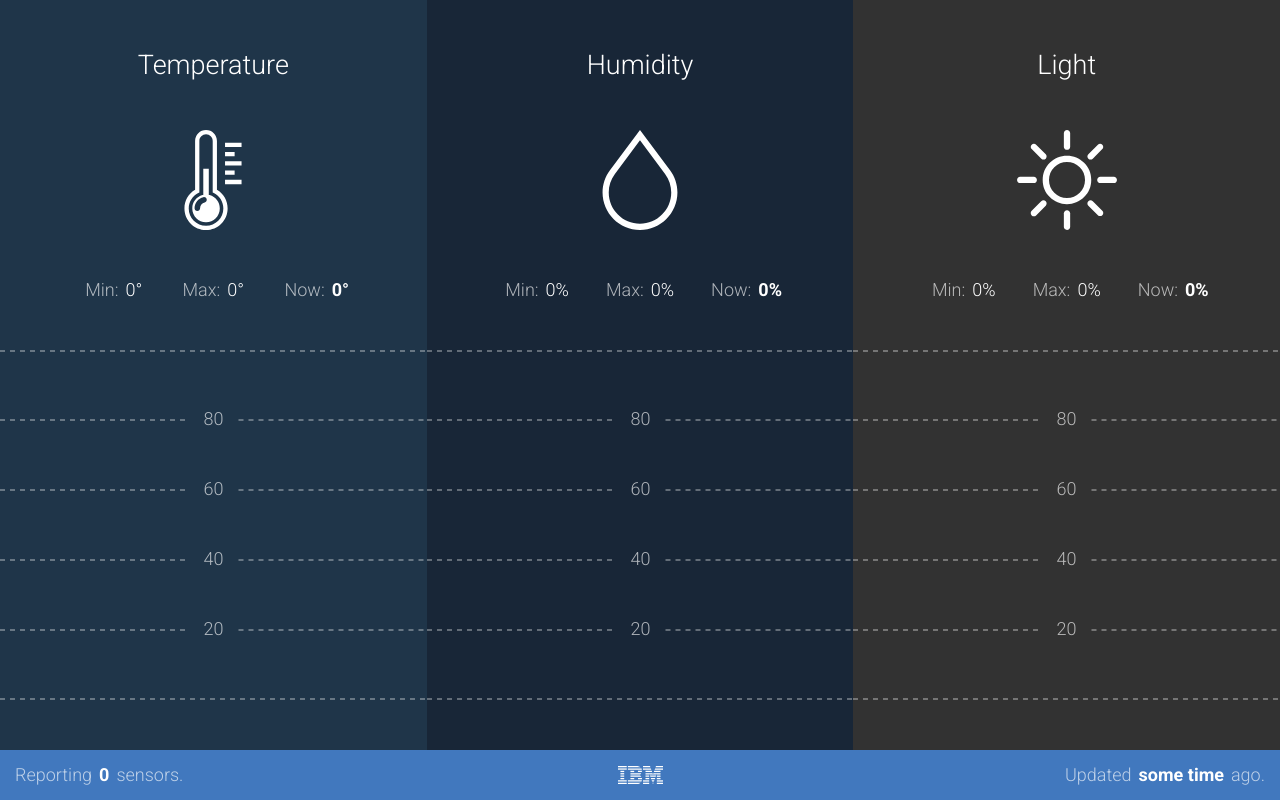
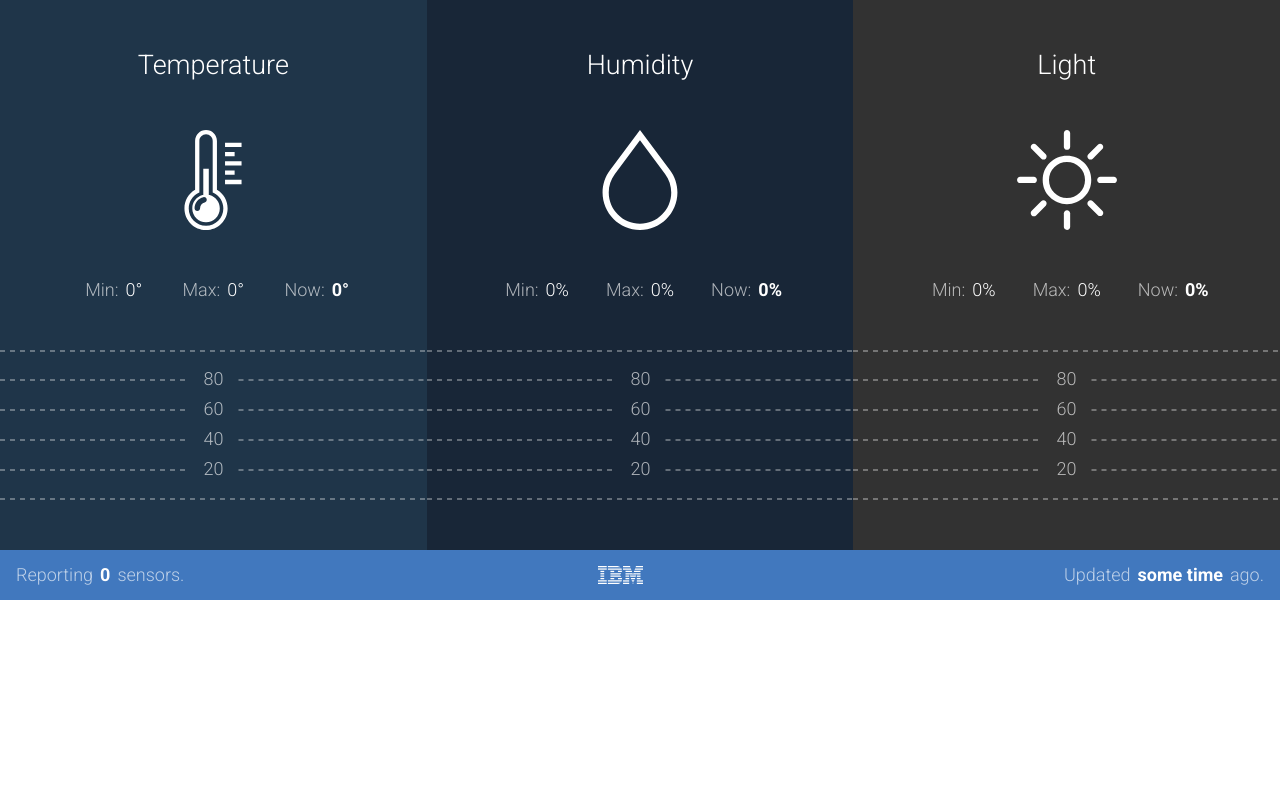
Before and after one commit to krhoyt/Jfokus-2017, a website: page bluemix/public/index.html in a window 1280 px wide. Drawn offline with nearby package versions, Linux system fonts and the light colour scheme.

Commit message:
Rework status bar.
Status bar was part of each panel, but content and behavior differed
for each. Now a unified status bar at the bottom of the screen.

```diff
--- a/bluemix/public/index.html
+++ b/bluemix/public/index.html
@@ -12,6 +12,9 @@
 
 </head>
 <body>
+
+<!-- Environment -->
+<div class="panels">
 
   <!-- Temperature -->
   <section class="temperature">
@@ -50,15 +53,6 @@
       <g></g>
     </svg>
 
-  <!-- Status area -->
-  <!-- Content varies per panel -->
-  <!-- Middle element changes content -->
-  <div class="status">
-    <p>Reporting</p>
-    <p>0</p>
-    <p>sensors.</p>
-  </div>
-
   </section>
 
   <!-- Humidity -->
@@ -86,7 +80,6 @@
       <g></g>
       <g></g>
     </svg>
-  <div class="status"></div>
   </section>
 
   <!-- Light -->
@@ -114,12 +107,29 @@
       <g></g>
       <g></g>
     </svg>
+  </section>
+
+</div>
+
+<!-- Status area -->
 <div class="status">
+
+  <!-- Sensor count -->
+  <p>Reporting</p>
+  <p class="highlight">0</p>
+  <p>sensors.</p>
+
+  <!-- Hit area -->
+  <!-- Branding -->
+  <!-- Extras -->
+  <div></div>
+
+  <!-- Timing -->
   <p>Updated</p>
-    <p>some time</p>
+  <p class="highlight">some time</p>
   <p>ago.</p>
+
 </div>
-</section>
 
 <!-- Socket IO -->
 <script src="https://cdn.socket.io/socket.io-1.4.5.js"></script>
@@ -127,16 +137,12 @@
 <!-- Moment -->
 <script src="https://cdnjs.cloudflare.com/ajax/libs/moment.js/2.17.0/moment.min.js"></script>
 
-<!-- Event dispatching -->
-<!-- Flux-ish -->
-<script src="script/dispatcher.js"></script>
-<script src="script/dashboard.event.js"></script>
-
 <!-- Components -->
 <!-- Shadow DOM where are you?! -->
 <script src="script/dashboard/history.js"></script>
 <script src="script/dashboard/chart.js"></script>
 <script src="script/dashboard/panel.js"></script>
+<script src="script/dashboard/status.js"></script>
 
 <!-- Application -->
 <script src="script/dashboard/dashboard.js"></script>
--- a/bluemix/public/script/dashboard/chart.js
+++ b/bluemix/public/script/dashboard/chart.js
@@ -118,4 +118,5 @@ class Chart {
 
 }
 
+// Constants
 Chart.SVG_NAMESPACE = 'http://www.w3.org/2000/svg';
--- a/bluemix/public/script/dashboard/dashboard.js
+++ b/bluemix/public/script/dashboard/dashboard.js
@@ -7,8 +7,12 @@ class Dashboard {
     this._temperature = new Panel( 'section.temperature' );
     this._humidity = new Panel( 'section.humidity' );
     this._light = new Panel( 'section.light' );
+
+    // Status bar
+    this._status = new Status( '.status' );
   }
 
 }
 
+// Let's do this!
 var app = new Dashboard();
--- /dev/null
+++ b/bluemix/public/script/dashboard/status.js
@@ -0,0 +1,23 @@
+class Status {
+
+  constructor( path ) {
+    console.log( 'Status.' );
+
+    // Root element
+    this._element = document.querySelector( path );
+
+    // Fields
+    this._count = this._element.querySelector( 'p.highlight:first-of-type' );
+    this._clock = this._element.querySelector( 'p.highlight:last-of-type' );
+
+    // Hit area
+    // Used for special features
+    this._hit = this._element.querySelector( 'div' );
+    this._hit.addEventListener( 'click', evt => this.doHitClick( evt ) );
+  }
+
+  doHitClick() {
+    console.log( 'Hit!' );
+  }
+
+}
--- a/bluemix/public/style/dashboard.css
+++ b/bluemix/public/style/dashboard.css
@@ -1,7 +1,7 @@
 body {
   color: white;
   display: flex;
-  flex-direction: row;
+  flex-direction: column;
   font-family: 'Roboto', sans-serif;
   margin: 0;
   padding: 0;
@@ -26,19 +26,6 @@ section {
 svg {
   flex-grow: 1;
   margin: 50px 0 50px 0;
-}
-
-.egg {
-  background-image: url( ../img/not.impressed.jpg );
-  background-position: center;
-  background-repeat: none;
-  background-size: cover;
-  bottom: 0;
-  left: 0;
-  position: absolute;
-  top: 0;
-  right: 0;
-  visibility: hidden;
 }
 
 .history {
@@ -92,13 +79,6 @@ svg {
   background-image: url( ../img/weather.svg );
 }
 
-.humidity > .status {
-  background-image: url( ../img/ibm.svg );
-  background-position: center;
-  background-repeat: no-repeat;
-  background-size: auto 18px;
-}
-
 .icon {
   background-position: center;
   background-repeat: no-repeat;
@@ -115,8 +95,12 @@ svg {
   background-image: url( ../img/summer.svg );
 }
 
-.light > .status {
-  justify-content: flex-end;
+.panels {
+  display: flex;
+  flex-direction: row;
+  flex-grow: 1;
+  margin: 0;
+  padding: 0;
 }
 
 .temperature {
@@ -132,8 +116,15 @@ svg {
   display: flex;
   flex-direction: row;
   height: 50px;
-  justify-content: flex-start;
-  padding: 0 15px 0 8px;
+  padding: 0 16px 0 16px;
+}
+
+.status > div {
+  background-image: url( ../img/ibm.svg );
+  background-position: center;
+  background-repeat: no-repeat;
+  background-size: auto 18px;
+  flex-grow: 1;
 }
 
 .status > p {
@@ -145,7 +136,11 @@ svg {
   padding: 0 0 0 7px;
 }
 
-.status > p:nth-of-type( 2 ) {
+.status > p:first-of-type {
+  padding: 0;
+}
+
+.status > p.highlight {
   color: rgb( 255, 255, 255 );
   font-weight: 700;
 }
```
Lines whose indentation alone changed are shown as unchanged.
